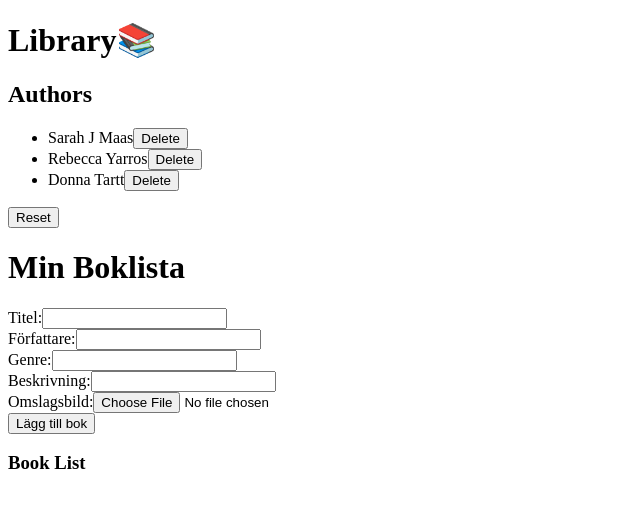
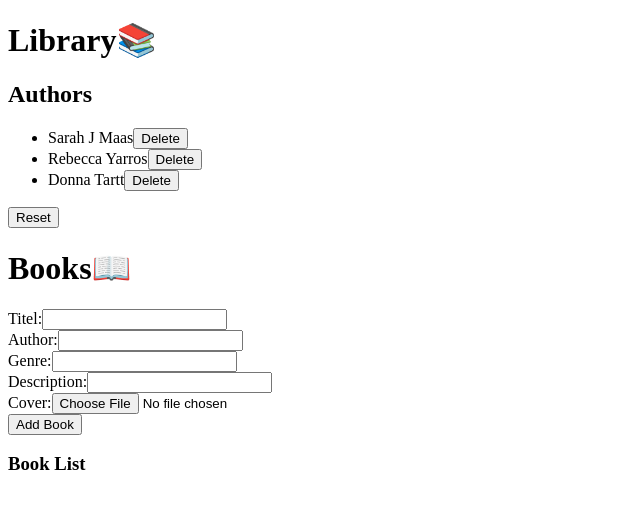
Before and after one commit to Stephaniebaard/Library, a React (Vite) app: page / in a window 1280 px wide. Shown: the top 508 px of the page, without its empty margins (0-640 px from the left). Built offline with nearby package versions, Linux system fonts and the light colour scheme.

Commit message:
New changes

```diff
--- a/src/widget/BookBox/BookBox.tsx
+++ b/src/widget/BookBox/BookBox.tsx
@@ -19,7 +19,7 @@ const BookBox: React.FC = () => {
 
   return (
     <div>
-      <h1>Min Boklista</h1>
+      <h1>Books📖</h1>
       <BookForm onSubmit={handleBookSubmit} />
       <h3>Book List</h3>
       <ul>
--- a/src/widget/BookBox/BookFom/BookForm.tsx
+++ b/src/widget/BookBox/BookFom/BookForm.tsx
@@ -61,7 +61,7 @@ const BookForm: React.FC<{ onSubmit: (book: Book) => void }> = ({ onSubmit }) =>
         />
       </div>
       <div>
-        <label htmlFor="author">Författare:</label>
+        <label htmlFor="author">Author:</label>
         <input
           type="text"
           id="author"
@@ -82,7 +82,7 @@ const BookForm: React.FC<{ onSubmit: (book: Book) => void }> = ({ onSubmit }) =>
         />
       </div>
       <div>
-        <label htmlFor="description">Beskrivning:</label>
+        <label htmlFor="description">Description:</label>
         <input
           type="text"
           id="description"
@@ -92,7 +92,7 @@ const BookForm: React.FC<{ onSubmit: (book: Book) => void }> = ({ onSubmit }) =>
         />
       </div>
       <div>
-        <label htmlFor="coverImage">Omslagsbild:</label>
+        <label htmlFor="coverImage">Cover:</label>
         <input
           type="file"
           id="coverImage"
@@ -101,7 +101,7 @@ const BookForm: React.FC<{ onSubmit: (book: Book) => void }> = ({ onSubmit }) =>
         />
         {book.coverImage && <img src={book.coverImage} alt="Cover" width="100" />}
       </div>
-      <button type="submit">Lägg till bok</button>
+      <button type="submit">Add Book</button>
     </form>
   );
 };
```
